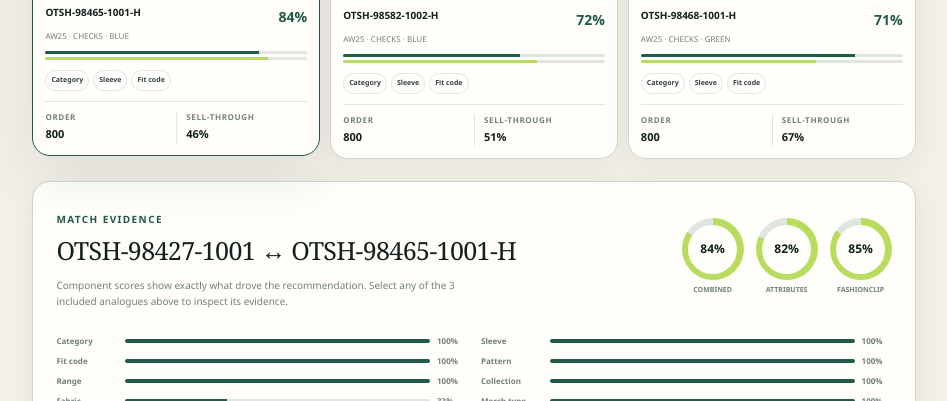
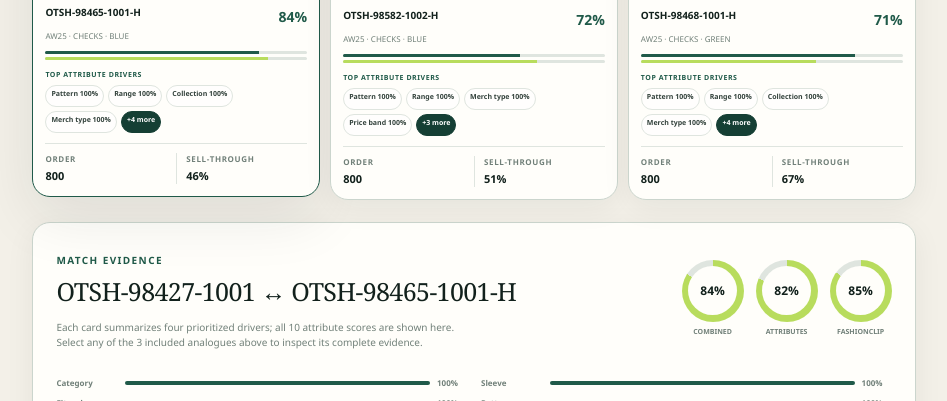
Before and after one commit to InsightfulSantosh/turtle, a Next.js app: page / in a window 1280 px wide. Shown: the part 1357-1758 px from the top of the page, without its empty margins (326-1273 px from the left). Built offline with nearby package versions, Linux system fonts and the light colour scheme.

Commit message:
Clarify analogue attribute drivers

```diff
--- a/app/globals.css
+++ b/app/globals.css
@@ -1190,12 +1190,28 @@ select {
   display: flex;
   flex-wrap: wrap;
   gap: 4px;
-  min-height: 21px;
+  min-height: 48px;
 }
 
 .match-reasons span {
   font-size: 7px;
+  line-height: 1.25;
   padding: 4px 5px;
+}
+
+.match-copy > .match-reasons-label {
+  color: var(--forest-2);
+  font-size: 7px;
+  font-weight: 900;
+  letter-spacing: 0.08em;
+  margin: 0 0 5px;
+  text-transform: uppercase;
+}
+
+.match-reasons .more {
+  background: var(--forest);
+  border-color: var(--forest);
+  color: var(--white);
 }
 
 .match-performance {
--- a/app/page.tsx
+++ b/app/page.tsx
@@ -167,6 +167,19 @@ const attributeLabels: Record<string, string> = {
   colour: "Colour",
   price: "Price band",
 };
+
+const attributeDriverPriority = [
+  "pattern",
+  "fabric",
+  "colour",
+  "range",
+  "fit",
+  "fashion",
+  "price",
+  "sleeve",
+  "provision",
+  "category",
+];
 
 function clamp(value: number, minimum: number, maximum: number) {
   return Math.max(minimum, Math.min(maximum, value));
@@ -363,12 +376,20 @@ function ScoreRing({ score, label }: { score: number; label: string }) {
   );
 }
 
-function bestReasons(match: RankedMatch) {
-  return Object.entries(match.attributeBreakdown)
+function matchDriverSummary(match: RankedMatch) {
+  const strongDrivers = Object.entries(match.attributeBreakdown)
     .filter(([, value]) => value >= 0.62)
-    .sort((left, right) => right[1] - left[1])
-    .slice(0, 3)
-    .map(([key]) => attributeLabels[key] ?? key);
+    .sort(([leftKey, leftScore], [rightKey, rightScore]) => (
+      rightScore - leftScore
+      || attributeDriverPriority.indexOf(leftKey) - attributeDriverPriority.indexOf(rightKey)
+    ))
+    .map(([key, score]) => ({ key, score, label: attributeLabels[key] ?? key }));
+
+  return {
+    visible: strongDrivers.slice(0, 4),
+    remaining: Math.max(strongDrivers.length - 4, 0),
+    total: strongDrivers.length,
+  };
 }
 
 function App() {
@@ -763,6 +784,7 @@ function App() {
                 {selectedMatches.map((match, index) => {
                   const historical = historyById.get(match.historicalId);
                   if (!historical) return null;
+                  const driverSummary = matchDriverSummary(match);
                   return (
                     <button
                       key={match.historicalId}
@@ -778,7 +800,16 @@ function App() {
                           <span><i style={{ width: `${match.attributeScore * 100}%` }} /></span>
                           <span><i style={{ width: `${(match.visualScore ?? 0) * 100}%` }} /></span>
                         </div>
-                        <div className="match-reasons">{bestReasons(match).map((reason) => <span key={reason}>{reason}</span>)}</div>
+                        <small className="match-reasons-label">Top attribute drivers</small>
+                        <div
+                          className="match-reasons"
+                          aria-label={`${driverSummary.total} strong attribute matches. Select this analogue to inspect every attribute score.`}
+                        >
+                          {driverSummary.visible.map(({ key, label, score }) => (
+                            <span key={key} title={`${label}: ${scorePercent(score)}`}>{label} {scorePercent(score)}</span>
+                          ))}
+                          {driverSummary.remaining > 0 && <span className="more">+{driverSummary.remaining} more</span>}
+                        </div>
                         <div className="match-performance">
                           <span><small>Order</small>{numberFormatter.format(historical.order)}</span>
                           <span><small>Sell-through</small>{scorePercent(historical.sellThrough)}</span>
@@ -795,7 +826,7 @@ function App() {
                 <div className="evidence-intro">
                   <span className="eyebrow">Match evidence</span>
                   <h2>{selected.id} ↔ {focusedHistory.id}</h2>
-                  <p>Component scores show exactly what drove the recommendation. Select any of the {topK} included analogues above to inspect its evidence.</p>
+                  <p>Each card summarizes four prioritized drivers; all {Object.keys(focusedMatch.attributeBreakdown).length} attribute scores are shown here. Select any of the {topK} included analogues above to inspect its complete evidence.</p>
                 </div>
                 <div className="evidence-scores">
                   <ScoreRing score={focusedMatch.combinedScore} label="Combined" />
```
Also changed, not shown: 1 other file (tests, documents, lock files or other folders).
